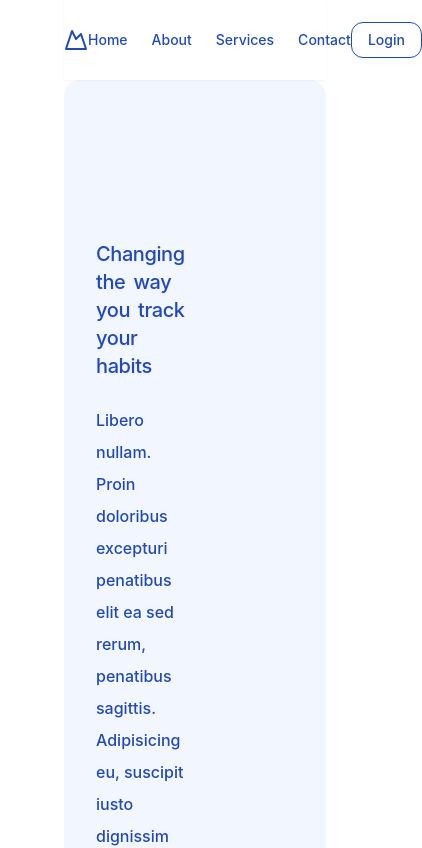
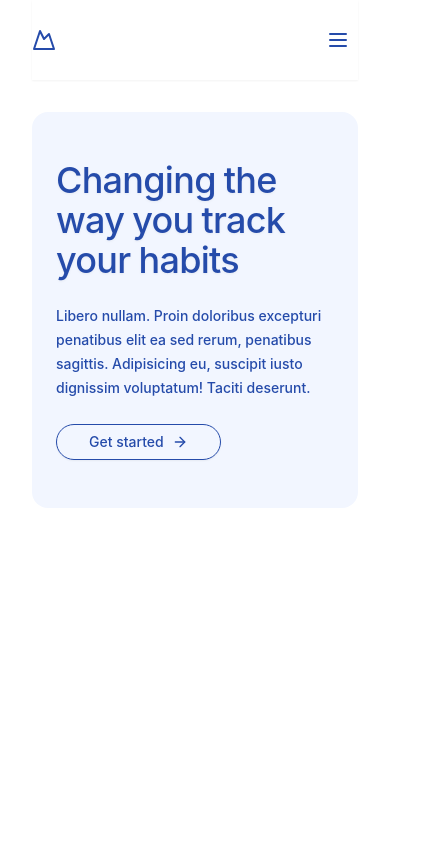
Before and after one commit to alexabainza/habit-tracker-frontend, a React (Vite) app: page / in a window 390 px wide. Shown: the top 848 px of the page, 422 px wide, since content can reach past the window. Built offline with nearby package versions, Linux system fonts and the light colour scheme.

Commit message:
refactor: made the landing page resonsive

```diff
--- a/src/components/Navbar.tsx
+++ b/src/components/Navbar.tsx
@@ -1,16 +1,27 @@
-import React from "react";
+import React, { useState } from "react";
 import { Link } from "react-router-dom";
 import { MountainIcon } from "lucide-react";
 import { Button } from "./ui/button";
+import { MenuIcon, XIcon } from "lucide-react"; // Import icons for the hamburger and close icons
 
 const Navbar: React.FC = () => {
+  const [isOpen, setIsOpen] = useState(false);
+
+  // Toggle menu visibility on small screens
+  const toggleMenu = () => setIsOpen(!isOpen);
+
+  // Close the menu explicitly
+  const closeMenu = () => setIsOpen(false);
+
   return (
     <header className="sticky top-0 z-50 flex h-20 w-full items-center justify-between text-[var(--color-primary)] bg-white py-3 shadow-sm dark:bg-gray-950 sm:px-6 md:px-8 lg:px-10">
       <Link to="#" className="flex items-center">
         <MountainIcon className="h-6 w-6" />
         <span className="sr-only text-[var(--color-primary)]">Acme Inc</span>
       </Link>
-      <nav className="flex-1 flex items-center justify-center gap-6 text-sm font-medium ">
+
+      {/* Navbar Links */}
+      <nav className="hidden lg:flex flex-1 items-center justify-center gap-6 text-sm font-medium">
         <Link to="#" className="hover:underline hover:underline-offset-4">
           Home
         </Link>
@@ -24,7 +35,66 @@ const Navbar: React.FC = () => {
           Contact
         </Link>
       </nav>
-      <Link to="#" className="flex items-center ">
+
+      <button onClick={toggleMenu} className="lg:hidden p-2">
+        {isOpen ? (
+          <XIcon className="h-6 w-6 text-[var(--color-primary)]" />
+        ) : (
+          <MenuIcon className="h-6 w-6 text-[var(--color-primary)]" />
+        )}
+      </button>
+
+      <div
+        className={`lg:hidden fixed top-0 left-0 w-full h-full bg-white z-40 transition-transform ${
+          isOpen ? "transform translate-x-0" : "transform -translate-x-full"
+        }`}
+      >
+        <div className="flex flex-col items-center justify-center h-full">
+          {/* Add a button to explicitly close the menu */}
+          <button
+            onClick={closeMenu}
+            className="absolute top-4 right-4 p-2 text-xl font-bold text-[var(--color-primary)]"
+          >
+            X
+          </button>
+
+          <Link
+            to="#"
+            className="py-3 text-xl font-medium hover:underline hover:underline-offset-4"
+          >
+            Home
+          </Link>
+          <Link
+            to="#"
+            className="py-3 text-xl font-medium hover:underline hover:underline-offset-4"
+          >
+            About
+          </Link>
+          <Link
+            to="#"
+            className="py-3 text-xl font-medium hover:underline hover:underline-offset-4"
+          >
+            Services
+          </Link>
+          <Link
+            to="#"
+            className="py-3 text-xl font-medium hover:underline hover:underline-offset-4"
+          >
+            Contact
+          </Link>
+          <Link to="#" className="flex items-center">
+            <Button
+              variant="outline"
+              className="rounded-xl mt-4 hover:bg-[var(--color-primary)] hover:text-white"
+            >
+              Login
+            </Button>
+          </Link>
+        </div>
+      </div>
+
+      {/* Desktop Login Button */}
+      <Link to="#" className="hidden lg:flex items-center">
         <Button
           variant="outline"
           className="rounded-xl hover:bg-[var(--color-primary)] hover:text-white"
--- a/src/pages/auth/Landing.tsx
+++ b/src/pages/auth/Landing.tsx
@@ -5,15 +5,15 @@ import { ArrowRightIcon } from "lucide-react";
 import React from "react";
 const LandingPage: React.FC = () => {
   return (
-    <div className="items-start px-16 ">
+    <div className="items-start lg:px-16 sm:px-8 px-8">
       <Navbar />
-      <div className="bg-[var(--color-background)] py-40 px-8 rounded-2xl">
-        <section className="font-medium w-1/2 text-[var(--color-primary)] flex flex-col gap-6">
+      <div className="mt-8 bg-[var(--color-background)] lg:py-40 sm:py-12 py-12 lg:px-8 sm:px-6 px-6 rounded-2xl">
+        <section className="font-medium lg:w-1/2 sm:w-full w-full text-[var(--color-primary)] flex flex-col gap-6">
           <WordPullUp
-            className="text-xl text-start font-medium tracking-[-0.02em] md:text-6xl md:leading-[4rem]"
+            className="lg:text-6xl sm:text-4xl text-4xl text-start font-medium tracking-[-0.02em] md:text-6xl md:leading-[4rem]"
             words="Changing the way you track your habits"
           />
-          <p className="leading-[2rem] text-md">
+          <p className="lg:leading-[2rem] sm:leading-[1.5rem] leading-[1.5rem] lg:text-md sm:text-sm text-sm">
             Libero nullam. Proin doloribus excepturi penatibus elit ea sed
             rerum, penatibus sagittis. Adipisicing eu, suscipit iusto dignissim
             voluptatum! Taciti deserunt.
@@ -22,7 +22,7 @@ const LandingPage: React.FC = () => {
           <div className="flex justify-start">
             <Button
               variant="outline"
-              className="py-6 px-8 rounded-full border-[var(--color-primary)] hover:bg-[var(--color-primary)] hover:text-white"
+              className="lg:py-6 sm:py-4 py-4 px-8 rounded-full border-[var(--color-primary)] hover:bg-[var(--color-primary)] hover:text-white"
             >
               Get started
               <ArrowRightIcon className="w-4 h-4" />
```
